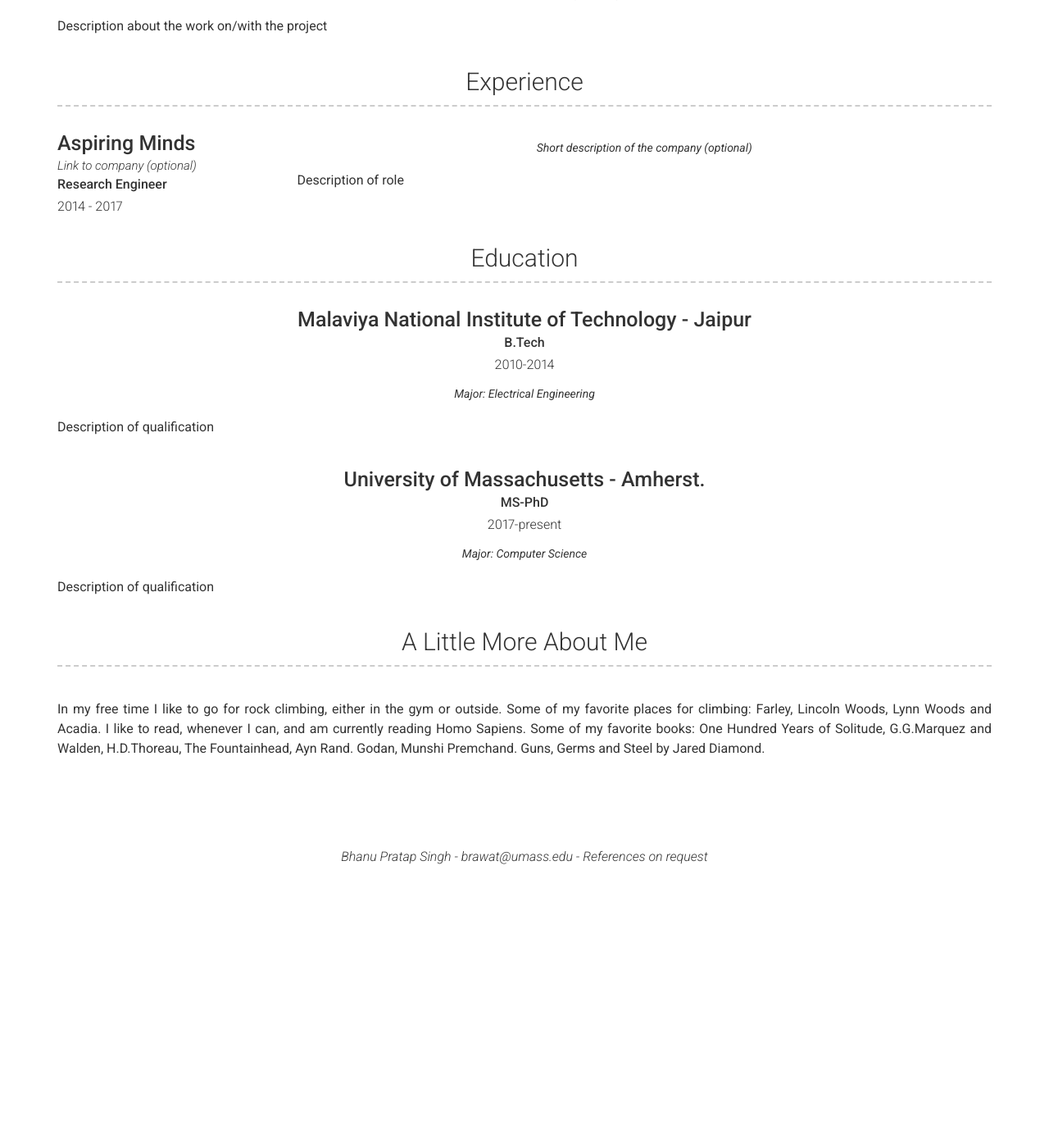
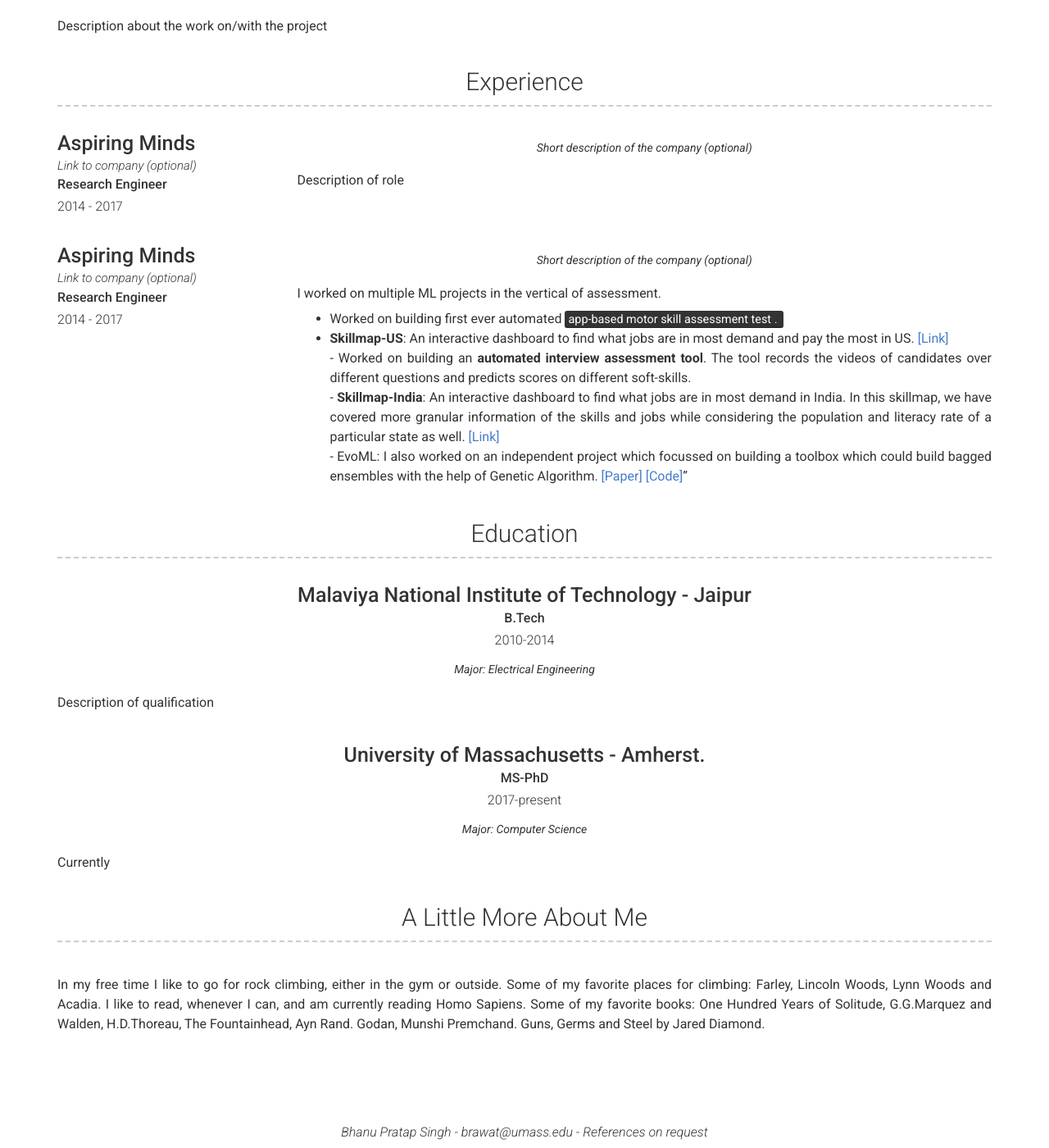
Before and after one commit to bsinghpratap/bsinghpratap.github.io, a Jekyll site: the page built from index.md, in a window 1280 px wide and 1400 px high, scrolled down 739 px. Shown: the whole window at 82% size. Built offline with Jekyll 4.4.1, drawn with Linux system fonts in a browser that asks for light colours; nearby versions of some CDN libraries; before the commit the page ends 1803 px from its top, so only the background shows below that.

Commit message:
website updated

```diff
--- a/_data/education.yml
+++ b/_data/education.yml
@@ -15,4 +15,4 @@
   quote: >
     Major: Computer Science
   description: | # this will include new lines to allow paragraphs
-    Description of qualification
+    Currently
--- a/_data/experience.yml
+++ b/_data/experience.yml
@@ -8,3 +8,15 @@
    Short description of the company (optional)
   description: | # this will include new lines to allow paragraphs
     Description of role
+
+- layout: left
+  company: Aspiring Minds
+  link: Link to company (optional)
+  job_title: Research Engineer
+  dates: 2014 - 2017
+  quote: >
+   Short description of the company (optional)
+  description: | # this will include new lines to allow paragraphs
+    I worked on multiple ML projects in the vertical of assessment.
+    - Worked on building first ever automated <mark>app-based motor skill assessment test<mark>.
+    - <b>Skillmap-US</b>: An interactive dashboard to find what jobs are in most demand and pay the most in US. <a class='urllink' href='aspiringminds.com/skill_map_skill_view' rel='nofollow'>[Link]</a> <br>- Worked on building an <b>automated interview assessment tool</b>. The tool records the videos of candidates over different questions and predicts scores on different soft-skills. <br>- <b>Skillmap-India</b>: An interactive dashboard to find what jobs are in most demand in India. In this skillmap, we have covered more granular information of the skills and jobs while considering the population and literacy rate of a particular state as well. <a class='urllink' href='http://www.aspiringminds.com/india-skill-map' rel='nofollow'>[Link]</a><br>- EvoML: I also worked on an independent project which focussed on building a toolbox which could build bagged ensembles with the help of Genetic Algorithm. <a class='urllink' href='https://arxiv.org/abs/1610.00465' rel='nofollow'>[Paper]</a> <a class='urllink' href='https://github.com/EvoML' rel='nofollow'>[Code]</a>"
```
